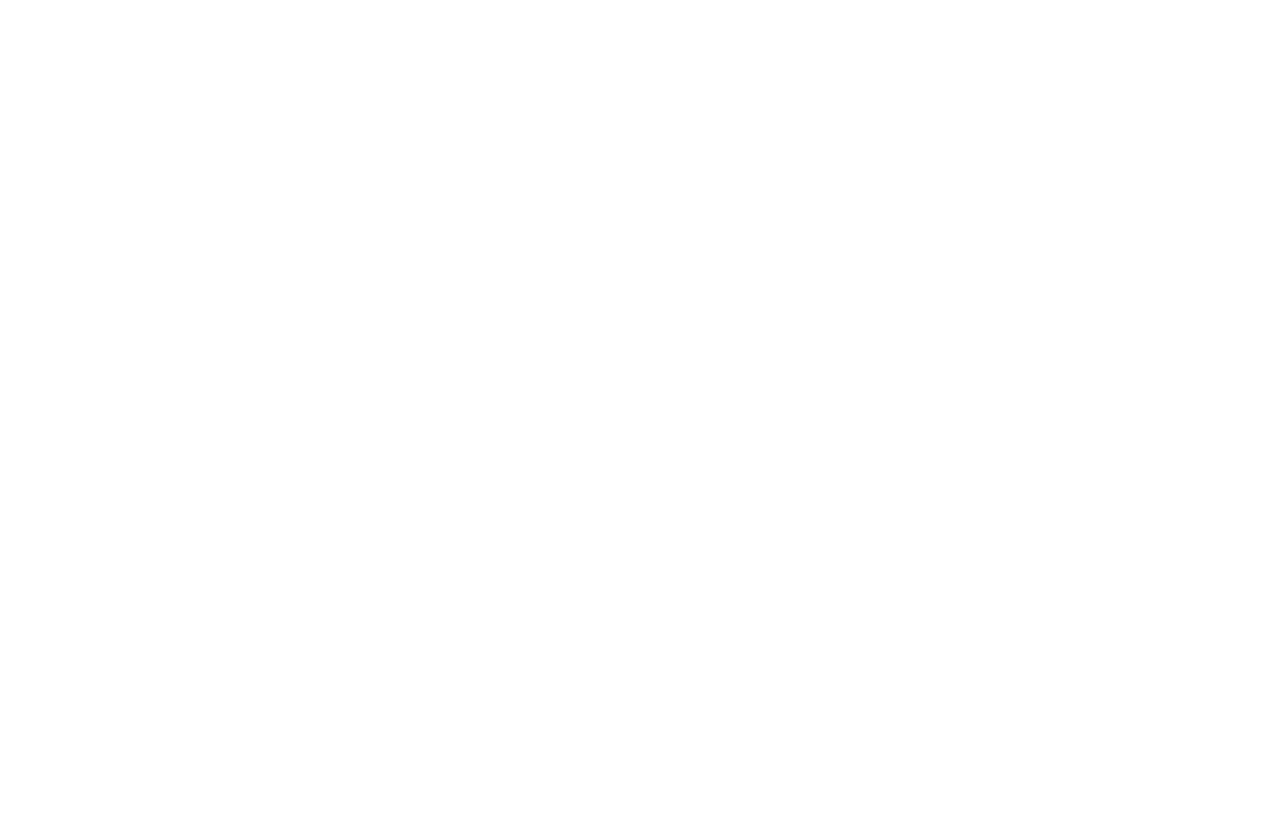
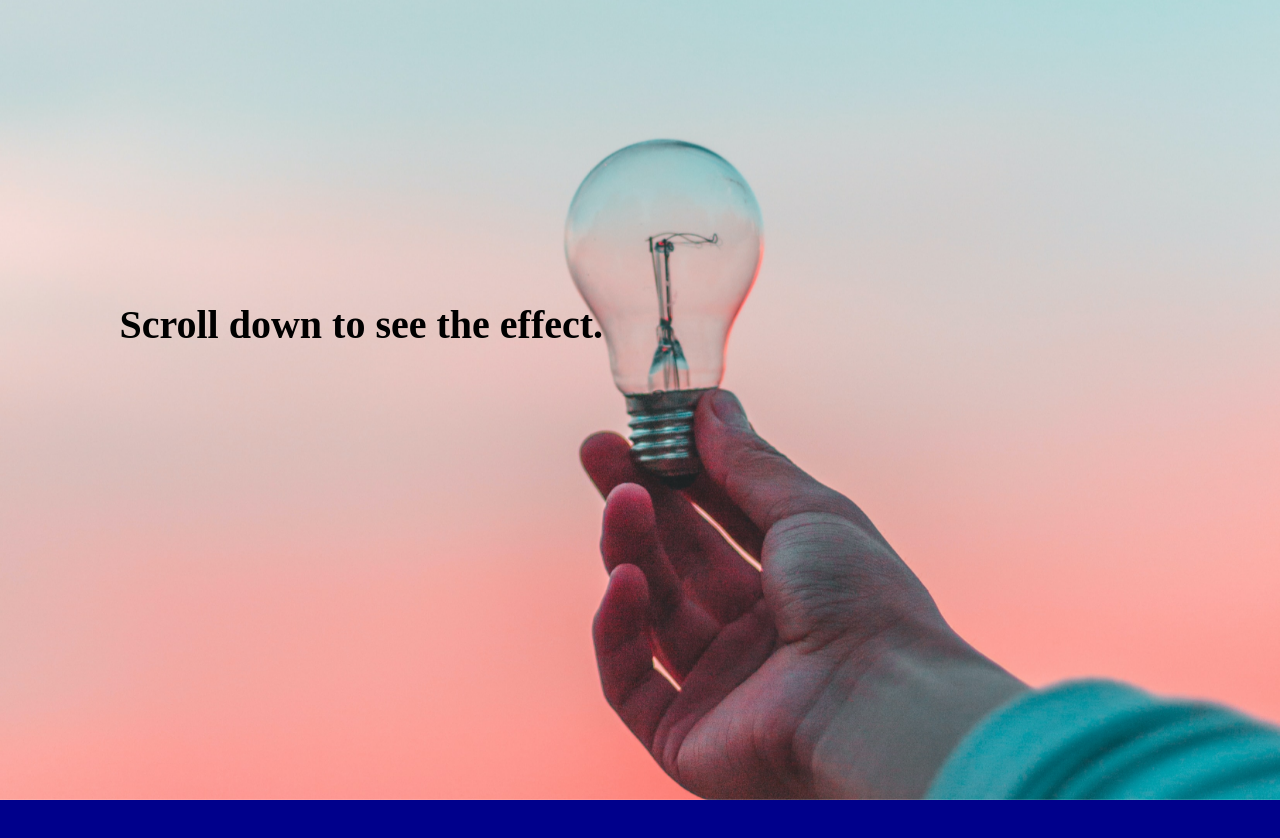
Before and after one commit to oliashish/css-effects-animations, a React (Create React App) app: page /parallax in a window 1280 px wide. Shown: the top 838 px of the page. Before the commit the page ends 800 px from the top, so only its background shows below. Built offline with nearby package versions, Linux system fonts and the light colour scheme.

Commit message:
completed: parallax effect

```diff
--- a/src/App.js
+++ b/src/App.js
@@ -6,6 +6,7 @@
 import Home from "./components/Home";
 import ImageReflection from "./components/ImageReflection";
 import Neuomorphism from "./components/Neuomorphism";
+import Parallax from "./components/Parallax";
 import RotatingBorders from "./components/RotatingBorders";
 
 function App() {
@@ -30,6 +31,7 @@
                     path="/rotating borders"
                     component={RotatingBorders}
                 />
+                <Route exact path="/parallax" component={Parallax} />
             </Switch>
         </div>
     );
--- a/src/components/Parallax.js
+++ b/src/components/Parallax.js
@@ -0,0 +1,19 @@
+import React from "react";
+import "../styles/Parallax.css";
+import random from "../images/random.jpg";
+
+const Parallax = () => {
+    return (
+        <div className="main-div">
+            <div className="parallax-image-container">
+                <h2 className="message">
+                    Scroll down to see the effect.
+                </h2>
+                <img src={random} alt="random" className="image" />
+            </div>
+            <div className="dummy-div"></div>
+        </div>
+    );
+};
+
+export default Parallax;
--- /dev/null
+++ b/src/styles/Parallax.css
@@ -0,0 +1,37 @@
+.main-div {
+    width: 100%;
+    margin: auto;
+}
+.parallax-image-container {
+    width: 100%;
+    height: 100vh;
+    margin-left: 0;
+    background-repeat: no-repeat;
+}
+.message {
+    font-size: 40px;
+    position: absolute;
+    top: 40%;
+    left: 15%;
+    transform: translate(-15%, -40%);
+    z-index: 1;
+    font-family: "Poppins" sans-serif;
+}
+.image {
+    width: 100%;
+    height: 100%;
+    position: fixed;
+    top: 0;
+    left: 0;
+    z-index: -1;
+    object-fit: cover;
+}
+
+.dummy-div {
+    width: 100%;
+    margin: auto;
+    background: darkblue;
+    height: 100vh;
+
+    z-index: 2;
+}
```
Also changed, not shown: src/images/random.jpg (added).
